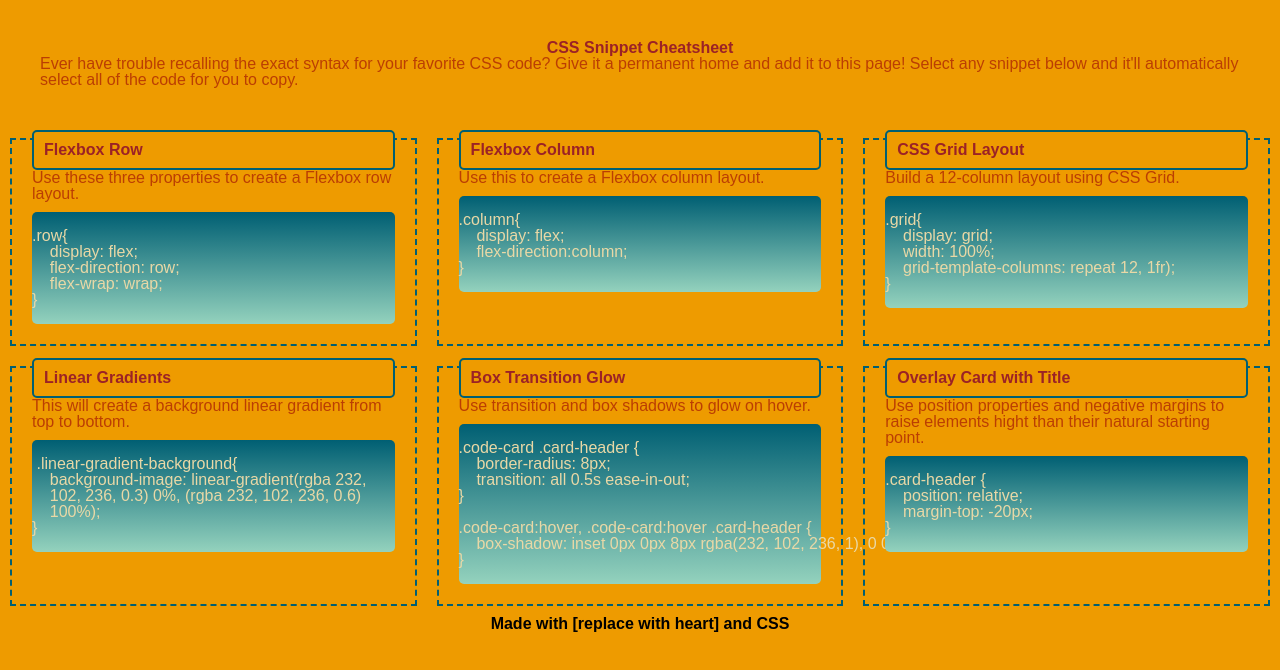
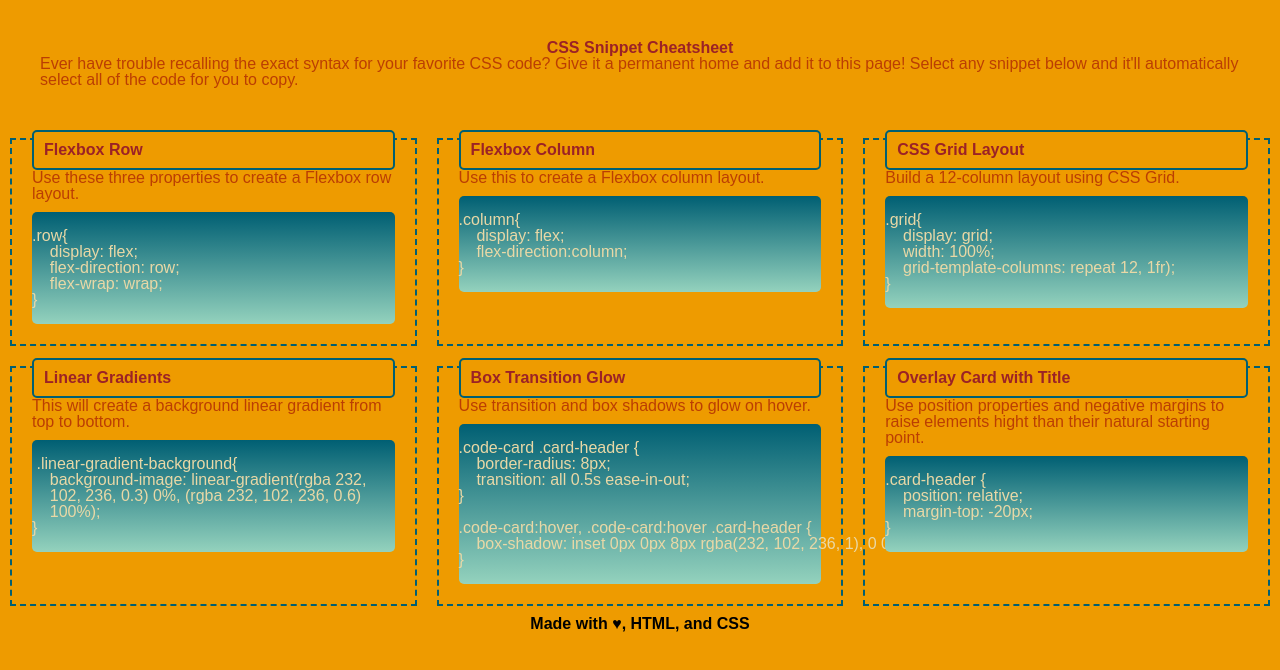
Before and after one commit to ZoeRorvig/css-cheatsheet, a plain HTML site: page index.html in a window 1280 px wide. Drawn offline with Linux system fonts and the light colour scheme.

Commit message:
replaced heart

```diff
--- a/index.html
+++ b/index.html
@@ -99,7 +99,7 @@
 
     <footer>
         <h3>
-            Made with [replace with heart] and CSS
+            Made with &hearts;, HTML, and CSS
         </h3>
     </footer>
 </body>
```
